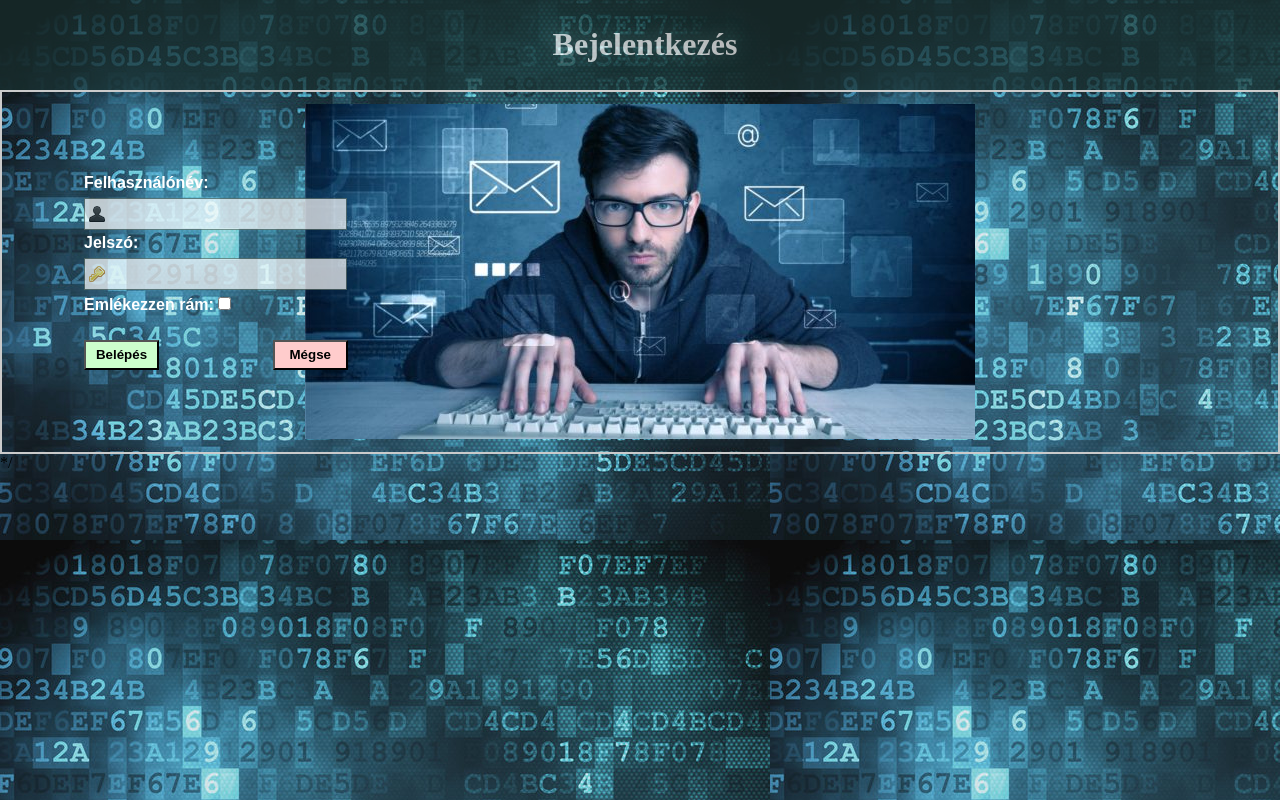
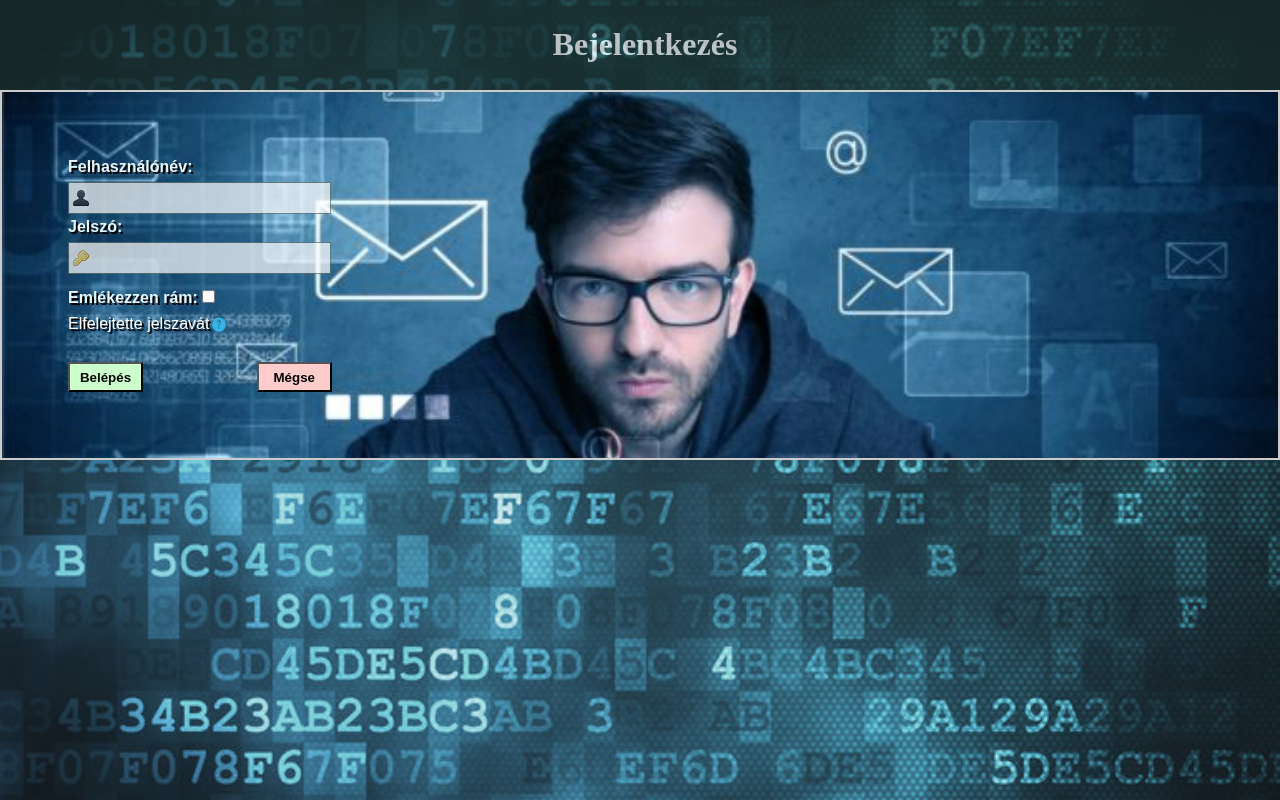
Before and after one commit to mutpet/mup, a PHP site: page /bejelentkezes.php in a window 1280 px wide. Run offline with PHP 8.4, Linux system fonts and the light colour scheme; some libraries are stand-ins or nearby versions.

Commit message:
Style: Menüsorban lévő login info image-ek bepozícionálása. Style: kis bejelentkező ablak felületére új elem megjelenítése('Elfelejtette jelszavát?')

```diff
--- a/bejelentkezes.css
+++ b/bejelentkezes.css
@@ -1,6 +1,11 @@
-body{
-     background: url("images/kod_repeat.jpg");
-	 background-attachment: fixed;
+html, body {
+      background: url("images/kod_repeat.jpg");
+	  background-repeat: no-repeat;
+		background-size: cover;
+		width: 100%;
+		height: 100%;
+		margin: 0;
+		padding:0;
 }
 #login_container{
 	width: 100%;
@@ -18,14 +23,16 @@ body{
 form{
 		background-image: url("images/bejelentkezes_hatter.jpg"); /* Author and Original source: http://cdn.makeuseof.com/wp-content/uploads/2017/02/Find-Email-Address-Online-Featured-670x335.jpg?a154f9 */
 		background-repeat: no-repeat;
-		padding: 79px;
+		padding: 63px;
 		border: 2px solid #cbcbcb;
-		background-position:center;
+		background-size: cover;
 }
 .felirat{
-	color: white !important;
+	color: #e6f9ff !important;
 	font-weight: bold !important;
 	font-family: Arial, Helvetica, sans-serif;
+	/*background-color: white !important;*/
+	text-shadow: 2px 2px black;
 }
 input[type=text]:focus {
   background-color: #FFFFB3;
@@ -46,6 +53,22 @@ input[type=password]:focus {
 		padding: 1px;
 		width: 100%;
 }
+#forgotten_pw_url{
+		display:inline-block;
+		white-space:nowrap;
+}
+#question_mark_img{
+		vertical-align: middle;
+		max-height: 19px;
+		max-width: 18px;
+}
+a{
+  color:white !important;
+  text-decoration: none;
+  font-family: Arial, Helvetica, sans-serif;     /* Verdana, Geneva, sans-serif; Trebuchet MS’, Helvetica, sans-serif; /*Tahoma, Geneva, sans-serif;  /*Verdana, Geneva, sans-serif; /*Lucida Console’, Monaco, monospace; /* Arial, Helvetica, sans-serif; */
+  text-shadow: 2px 2px black;
+}
+
 /*
 .nevInput{
 		padding-left: 1em;
--- a/bejelentkezes.php
+++ b/bejelentkezes.php
@@ -3,7 +3,7 @@
 <head>
 	<title>Bejelentkezés</title>
 	<link rel="stylesheet" type="text/css" href="bejelentkezes.css">
-	<link rel="stylesheet" type="text/css" href="main.css">
+
 	<!--<script src="jquery-1.8.3.min.js"></script>-->
 	<script src="https://ajax.googleapis.com/ajax/libs/jquery/3.2.1/jquery.min.js"></script>
 	<script src="main.js"></script>
@@ -28,49 +28,33 @@
 			<td><input type="password" name="password" class="passInput"></td>
 		</tr>
 		<tr>
-			<td><span class="felirat">Emlékezzen rám:</span><input type="checkbox" name="rememberme" id="rememberme"></td>
+			<td height="5px"></td>
 		</tr>
 		<tr>
-			<td>&nbsp</td>
+			<td class="remember_td"><span class="felirat">Emlékezzen rám:</span><input type="checkbox" name="rememberme" id="rememberme"></td>
+		</tr>
+		<tr>
+			<td></td>
+		</tr>
+		<tr>
+			<td>
+				<div class="forgotten_pw_container">
+					<a  id="forgotten_pw_url" href="">Elfelejtette jelszavát<img id="question_mark_img" src="images/login/question_mark.png" height="19px"></a>
+				</div>
+			</td>
+		</tr>
+		<tr>
+			<td height="20px"></td>
 		</tr>
 		<tr>
 			<td><input type="submit" id="login_gomb" name="login_gomb" value="Belépés" onclick="saveCheckbox()" ></td>
 			<td><input type="button" id="cancel_gomb" name="cancel_gomb" value="Mégse" onclick="updateCheckbox(); closeLoginWindow()"></td>
 		</tr>
 	</table>
+</div>
 </form>
-<script>
-
-
-/*
-
-function rememberCheckBox() {
-	alert('Megfut betöltésre pedig a függvény!');
-		if(typeof(Storage) !== 'undefined') {
-			localStorage.setItem('rememberme', $("#rememberme").val());
-
-		}else{
-		//hibaüzenet
-		 alert('Ez a böngésző nem támogatja a "Web Storage" lehetőséget!');
-		}
-	}
-
-*/
-
-/*
- $(document).ready(function() {
-	 alert('Megfut betöltésre pedig a függvény!');
-	 if(document.getElementById('rememberme') !== null && localStorage.getItem('rememberme') !== null){
-		document.getElementById('rememberme').value = localStorage.getItem('rememberme');
-	 }
-
- }
-</script>
-*/
-
 
 <?php
-
 if(!(class_exists('Login'))) {
 	include_once 'classes/Login.php';
 }
@@ -79,62 +63,8 @@ if(!empty($_REQUEST)) {
 $login = new Login($_REQUEST);
 $login->validate();
 $login->closeLoginWindow();
-
 }
-
-/*
- if(!empty($_SESSION['message'])) {
-				  echo "<div id='error_msg'>".$_SESSION['message']."</div>";
-				  unset($_SESSION['message']);
-			  }
-*/
 ?>
 
 </body>
 </html>
-<?php
-/*
-ini_set('display_errors', 1);
-session_start();
-include 'my_database_connection_pdo.php';
-//include "myconnection.pdo.php";
-// PDO kapcsolódás,  Csatlakozás az adatbázishoz
-$pdo = newPdoConnection();
-*/
-/* MYSQLI ab kapcsolódás
-		$ab = mysqli_connect("localhost", "root", "12345", "authentikacio");
-		// Adatbázis kapcsolat ellenőrzése
-			if (mysqli_connect_errno()) {
-				echo "Failed to connect to MySQL: " . mysqli_connect_error();
-				}
-*/
-/*
-		if (!empty($_POST["login_gomb"])) {
-
-			$username = $_POST["username"];
-			$password = $_POST["jelszo"];
-
-
-				//$password = md5($password);  // jelszó alapszintű titkosítása az eltárolása előtt
-
-
-				$felhasznalo_select =  "SELECT * FROM user WHERE username = :username AND password =  MD5( :password )";
-				$selectStatement = $pdo->prepare($felhasznalo_select);
-				$selectStatement->bindValue(':username', $username);
-				$selectStatement->bindValue(':password', $password);
-				$selectStatement->execute();
-				$result_felhasznalo_select = $selectStatement->fetch();
-
-				if (!empty($result_felhasznalo_select)) {
-					$_SESSION['message'] = "Ön sikeresen bejelentkezett!";
-					$_SESSION['message_class'] = "success";
-					$_SESSION['username'] = $username;
-					header("location: bejelentkezes.php?exit=1" );
-					exit();
-				}else{
-					$_SESSION['message'] = "A felhasználónév vagy a jelszó nem megfelelő! Kérjük próbálja meg újra!";
-					$_SESSION['message_class'] = "fail";
-				}
-		}
-*/
-?>
--- a/index.php
+++ b/index.php
@@ -81,13 +81,13 @@ $script = '<script language="javascript" src="jquery-1.8.3.min.js"></script>
 				//Sikeres bejelentkezés után a már beállított SESSION['username'] megjelenítése a felületen, a menüsorban, és a látogató a felhasználó nevével való Üdvözlése.
 			  if (!empty($_SESSION['username'])) {
 				  $prefix = $prefix_username;
-				  $login_info_style = '<div class="login_container">';
+				  $login_info_style = '<div class="login_container"><img id="login_img" src="images/login/login.png">';
 				  $login_info = $login_text;
 				  $login_visible = 'style="display:none;"';
 				  $logout_visible = '';
 			  }else{
 				  $prefix ='';
-				  $login_info_style = '<div class="logout_default_container">';
+				  $login_info_style = '<div class="logout_default_container"><img id="logout_default_flash_img" src="images/login/logout.png">';
 				  $login_info = $default_logout_text;
 				  $login_visible = '';
 				  $logout_visible = 'style="display:none;';
--- a/main.js
+++ b/main.js
@@ -1,8 +1,8 @@
 function openLoginWindow(){
-	loginWindow = window.open("bejelentkezes.php", "Bejelentkezés", "width=690, height=600, status=no, menubar=no, scrollbar=no, resizable=no, toolbar=no, location=no" );
+	loginWindow = window.open("bejelentkezes.php", "Bejelentkezés", "width=750, height=600, status=no, menubar=no, scrollbar=no, resizable=no, toolbar=no, location=no" );
 	loginWindow.onresize = function() {
 
-		loginWindow.resizeTo(690,600);
+		loginWindow.resizeTo(750,600);
 	}
     loginWindow.focus();
 }
```
Also changed, not shown: main.css (+36 -16 lines), images/login/login.png (added), images/login/logout.png (renamed from images/messages/logout.png), images/login/question_mark.png (added).
